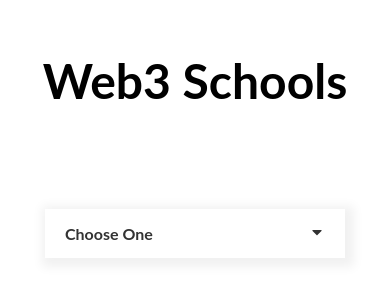
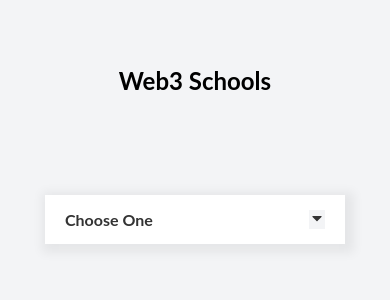
Before and after one commit to Afoma/Metatour-main, a React (Create React App) app: page /Web3Schools in a window 390 px wide. Shown: the part 214-514 px from the top of the page. Built offline with nearby package versions, Linux system fonts and the light colour scheme; a web font is replaced by a local one.

Commit message:
recent changes, like dropdown content

```diff
--- a/src/App.css
+++ b/src/App.css
@@ -5,6 +5,7 @@
   margin: 0;
   padding: 0;
   font-family: 'Lato', sans-serif;
+  background: #F3F4F6;
 }
 
 .home,
@@ -22,10 +23,10 @@
 
 @media screen and (max-width: 600px) {
   h1.content {
-    font-size: 1em;
+    font-size: 0.5em;
   }
   p.content {
-    font-size: 0.4em
+    font-size: 0.3em;
   }
   .home,
 .web3schools,
--- a/src/App.js
+++ b/src/App.js
@@ -5,6 +5,9 @@
 import Web3Schools from './pages/Web3Schools';
 import DAOs from './pages/DAOs';
 import NFTMarketPlaces from './pages/NFTMarketPlaces';
+import Web3Jobs from './pages/Web3Jobs';
+import Web3Grants from './pages/Web3Grants';
+
 function App() {
   return (
     <>
@@ -15,6 +18,8 @@
         <Route path='/Web3Schools' element={<Web3Schools/>} />
         <Route path='/DAOs' element={<DAOs/>} />
         <Route path='/NFTMarketPlaces' element={<NFTMarketPlaces/>} />
+        <Route path='/Web3Grants' element={<Web3Grants/>} />
+        <Route path='/Web3Jobs' element={<Web3Jobs/>} />
       </Routes>
     </Router>
     </>
--- a/src/components/Dropdown.css
+++ b/src/components/Dropdown.css
@@ -4,6 +4,7 @@
   margin: 100px auto;
   position: relative;
   font-size: 16px;
+  text-decoration: none;
 }
 
 .dropdown .dropdown-btn{
@@ -24,9 +25,9 @@
 padding: 10px;
 background: #fff;
 box-shadow: 3px 3px 10px 6px rgba(0,0,0,0.06);
-  font-weight: bold;
-  color:#333;
-  width: 95%;
+font-weight: bold;
+color:#333;
+width: 95%;
 }
 
 .dropdown .dropdown-content .dropdown-item{
--- a/src/components/Sidebar.css
+++ b/src/components/Sidebar.css
@@ -1,19 +1,9 @@
-/* .sidebar{
-    background-color: #8a3ab9;
-    height: 80px;
-    display: flex;
-    justify-content: flex-start;
-    align-items: center;
-} */
-
 .menu-bars{
     margin-left: 2rem;
     font-size: 2rem;
-    background: none;
 }
 
 .side-menu {
-    /* background-color: #8a3ab9; */
     width: 250px;
     height: 100vh;
     display: flex;
@@ -22,11 +12,7 @@
     top: 0;
     left: -100%;
     transition: 850ms;
-    color:#8a3ab9;
 }
-
-
-
 
 .side-menu.active{
     left: 0;
@@ -44,7 +30,7 @@
 
 .sidebar-text a{
     text-decoration: none;
-    color: #ffff;
+    color:#8a3ab9;
     font-size: 18px;
     width: 95%;
     height: 100%;
@@ -55,7 +41,6 @@
 }
 
 .sidebar-text a:hover {
-    background-color: #1a83ff;
     color:#8a3ab9;
 }
 
@@ -64,7 +49,7 @@
 }
 
 .sidebar-toggle{
-    background-color: #8a3ab9;
+    background-color:#F3F4F6 ;
     width: 100%;
     height: 80px;
     display: flex;
@@ -81,3 +66,7 @@
      width: 100%;
         }
   }
+
+FaIcons, AiIcons{
+    fill:"black" stroke="green";
+}
--- a/src/components/Sidebar.js
+++ b/src/components/Sidebar.js
@@ -20,6 +20,7 @@
             </Link>
         </div>
         <nav className={sidebar ? 'side-menu active' : 'side-menu'}>
+
             <ul className='side-menu-items' onClick={showSidebar}>
                 <li className='sidebar-toggle'>
                     <Link to='#' className='menu-bars'>
--- a/src/components/SidebarData.js
+++ b/src/components/SidebarData.js
@@ -11,14 +11,26 @@
         className: 'sidebar-text'
     },
     {
+        title: 'DAOs',
+        path: '/daos',
+        icon:<AiIcons.AiFillHome />,
+        className: 'sidebar-text'
+    },
+    {
         title: 'Web3 Schools',
         path: '/web3schools',
         icon:<AiIcons.AiFillHome />,
         className: 'sidebar-text'
     },
     {
-        title: 'DAOs',
-        path: '/daos',
+        title: 'Web3 Grants',
+        path: '/web3grants',
+        icon:<AiIcons.AiFillHome />,
+        className: 'sidebar-text'
+    },
+    {
+        title: 'Web3 Jobs',
+        path: '/web3jobs',
         icon:<AiIcons.AiFillHome />,
         className: 'sidebar-text'
     },
--- a/src/pages/DAOs.js
+++ b/src/pages/DAOs.js
@@ -3,9 +3,34 @@
 
 function DAOs() {
    const [options] = useState([
-    {name:'Learnweb3', url: 'https://learnweb3.com'},
-    {name:'Developer Dao', url: 'https://learnweb3.com'},
-    {name:'Sigle', url: 'https://learnweb3.com'},
+    {name: 'BFF DAO', url: 'https://twitter.com/MyBFF'},
+    {name: 'Blu3 DAO', url: 'https://twitter.com/blu3dao'},
+    {name: 'Boys Club Crypto DAO', url: 'https://twitter.com/BoysClubCrypto'},
+    {name: 'Buildspace DAO', url: 'https://twitter.com/_buildspace'},
+    {name: 'Constitution DAO', url: 'https://twitter.com/ConstitutionDAO'},
+    {name: 'Crypto Besties DAO', url: 'https://twitter.com/cryptobesties'},
+    {name: 'Data Union DAO', url: 'https://twitter.com/dataunions'},
+    {name: 'Decentology DAO', url: 'https://twitter.com/Decentology'},
+    {name: 'Developer DAO', url: 'https://twitter.com/developer_dao'},
+    {name: 'Dream DAO', url: 'https://twitter.com/DreamDAO_'},
+    {name: 'Dropout DAO', url: 'https://twitter.com/dropout_dao'},
+    {name: 'Friends WIth Benefits DAO', url: 'https://twitter.com/FWBtweets'},
+    {name: 'H.E.R. DAO', url: 'https://twitter.com/_HerDAO'},
+    {name: 'Her House DAO', url: 'https://twitter.com/herhouse_io'},
+    {name: 'Komorebi Fund DAO', url: 'https://twitter.com/KomorebiFund'},
+    {name: 'Learn Web3 DAO', url: 'https://learnweb3.com'},
+    {name: 'Odyssey DAO', url: 'https://twitter.com/odyssey_dao'},
+    {name: 'Pleasr DAO', url: 'https://twitter.com/PleasrDAO'},
+    {name: 'Seed Club DAO', url: 'https://twitter.com/seedclubhq'},
+    {name: 'Sigle DAO', url: 'https://learnweb3.com'},
+    {name: 'Syndicate DAO', url: 'https://twitter.com/SyndicateDAO'},
+    {name: 'Vector DAO', url: 'https://twitter.com/VectorDAO'},
+    {name: 'We3 DAO', url: 'https://twitter.com/hello_we3'},
+    {name: 'Web3 baddies', url: 'https://twitter.com/web3baddies'},
+    {name: 'Web3 Ladies', url: 'https://twitter.com/web3ladies'},
+    {name: 'Women Build Web3 DAO', url: 'https://twitter.com/womenbuildweb3'},
+    {name: 'Women In NFTs', url: 'https://twitter.com/womeninnfts'},
+    {name: 'Women Web3 DAO', url: 'https://twitter.com/_WomenWeb3'}
     ])
   return (
     <div className='daos'>
--- /dev/null
+++ b/src/pages/Web3Grants.js
@@ -0,0 +1,31 @@
+import React, { useState } from 'react';
+import Dropdown from "../components/Dropdown";
+
+function Web3Grants () {
+    const [options] = useState([
+        {name: 'Arweave', url: 'https://www.arweave.org/get-involved/investment-funding'},
+        {name: 'Aurora', url: 'https://aurora.dev/grants'},
+        {name: 'Celo', url:'https://celo.org/experience/grants#introduction'},
+        {name: 'Chainlink', url: 'https://chain.link/community/grants'},
+        {name: 'Ethereum', url: 'https://ethereum.org/en/community/grants/'},
+        {name: 'Gitcoin', url: 'https://gitcoin.co/'},
+        {name: 'Harmony', url: 'https://open.harmony.one/300m-on-bounties-grants-daos/apply-for-grants-or-dao'},
+        {name: 'Interchain', url: 'https://interchain.io/funding/'},
+        {name: 'Livepeer', url: 'https://github.com/livepeer/Grant-Program'},
+        {name: 'Near', url: 'https://near.org/grants/'},
+        {name: 'Radicle', url: 'https://radicle.mirror.xyz/7RDTvdxABVndpZge9VT09Ku5JXD8lCCCpLRRZaVrtJU'},
+        {name: 'Rally', url: 'https://forum.rally.io/t/guide-how-to-submit-a-funding-proposal/1407'},
+        {name: 'Solana', url: 'https://solana.foundation/grants'},
+        {name: 'Tezos', url: 'https://tezos.foundation/grants/'},
+        {name: 'The Graph', url: 'https://thegraph.com/blog/wave-four-grants'},
+    ])
+    return (
+        <div>
+            <Dropdown
+            options= {options}
+            />
+        </div>
+    );
+}
+
+export default Web3Grants;
--- /dev/null
+++ b/src/pages/Web3Jobs.js
@@ -0,0 +1,23 @@
+import React, { useState } from 'react';
+import Dropdown from "../components/Dropdown";
+
+function Web3Jobs () {
+    const [options] = useState([
+        {name: 'Cryptocurrency Jobs', url: 'https://cryptocurrencyjobs.co/'},
+        {name: 'Crypto Jobs List', url: 'https://cryptojobslist.com/'},
+        {name: 'Froog', url: 'https://froog.co/'},
+        {name: 'Remote Web3 Jobs', url: 'https://remote3.co/'},
+        {name: 'Web3 Hire Me', url: 'https://www.web3hire.me/'},
+        {name: 'Web3 Jobs', url: 'https://web3.career/'},
+        {name: 'Web3 Work', url: 'https://twitter.com/web3_work/header_photo'},
+        {name: 'Work on Block', url: 'https://www.workonblock.com/#jobs'}
+    ])
+    return(
+        <div>
+            <Dropdown
+            options= {options} />
+        </div>
+    );
+}
+
+export default Web3Jobs;
--- a/src/pages/Web3Schools.js
+++ b/src/pages/Web3Schools.js
@@ -3,9 +3,19 @@
 
 function Web3Schools() {
   const [options] = useState([
-    { name: "Learnweb3", url: "https://learnweb3.com" },
-    { name: "Moralis", url: "https://learnweb3.com" },
-    { name: "Rabbithole", url: "https://learnweb3.com" },
+    { name: "Alchemy", url: "https://www.alchemy.com/"},
+    { name: "Buildspace", url: "https://buildspace.so/"},
+    { name: "Cryptozombies", url: "https://cryptozombies.io/"},
+    { name: "Ethereum", url: "https://ethereum.org/en/"},
+    { name: "Learn Web3", url: "https://learnweb3.com" },
+    { name: "Moralis", url: "https://moralis.io/" },
+    { name: "Odyssey", url: "https://www.odysseydao.com/"},
+    { name: "Pointer", url: "https://www.pointer.gg/"},
+    { name: "Rabbithole", url: "https://rabbithole.gg/" },
+    { name: "UseWeb3", url: "https://www.useweb3.xyz/"},
+    { name: "Web3 Hashnode", url: "https://web3.hashnode.com/"},
+    { name: "Web3 University", url: "https://www.web3.university/"},
+
   ]);
 
   return (
```
